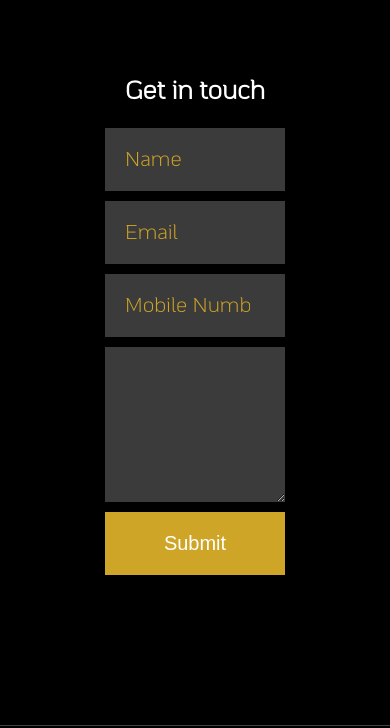
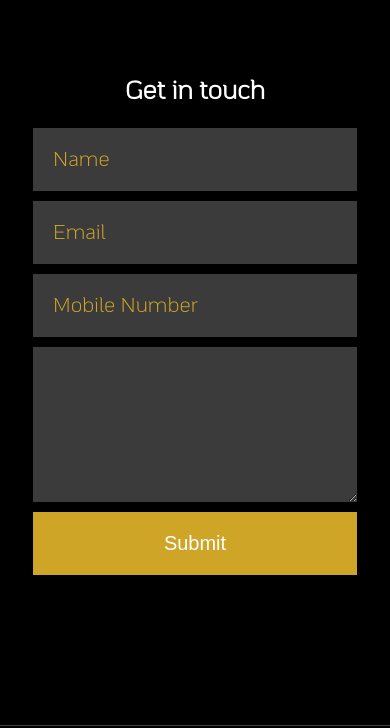
Before and after one commit to ajeshraj666/Event, a plain HTML site: page index.html in a window 390 px wide. Shown: the part 5620-6348 px from the top of the page. Drawn offline with nearby package versions, Linux system fonts and the light colour scheme; a web font is replaced by a local one.

Commit message:
Update style.css

```diff
--- a/assets/css/style.css
+++ b/assets/css/style.css
@@ -950,6 +950,9 @@ header {
   }
 }
 @media (max-width: 767px) {
+  .contact form {
+    width: 90%;
+  }
   .copy-right {
     flex-wrap: wrap;
     padding: 20px;
```
